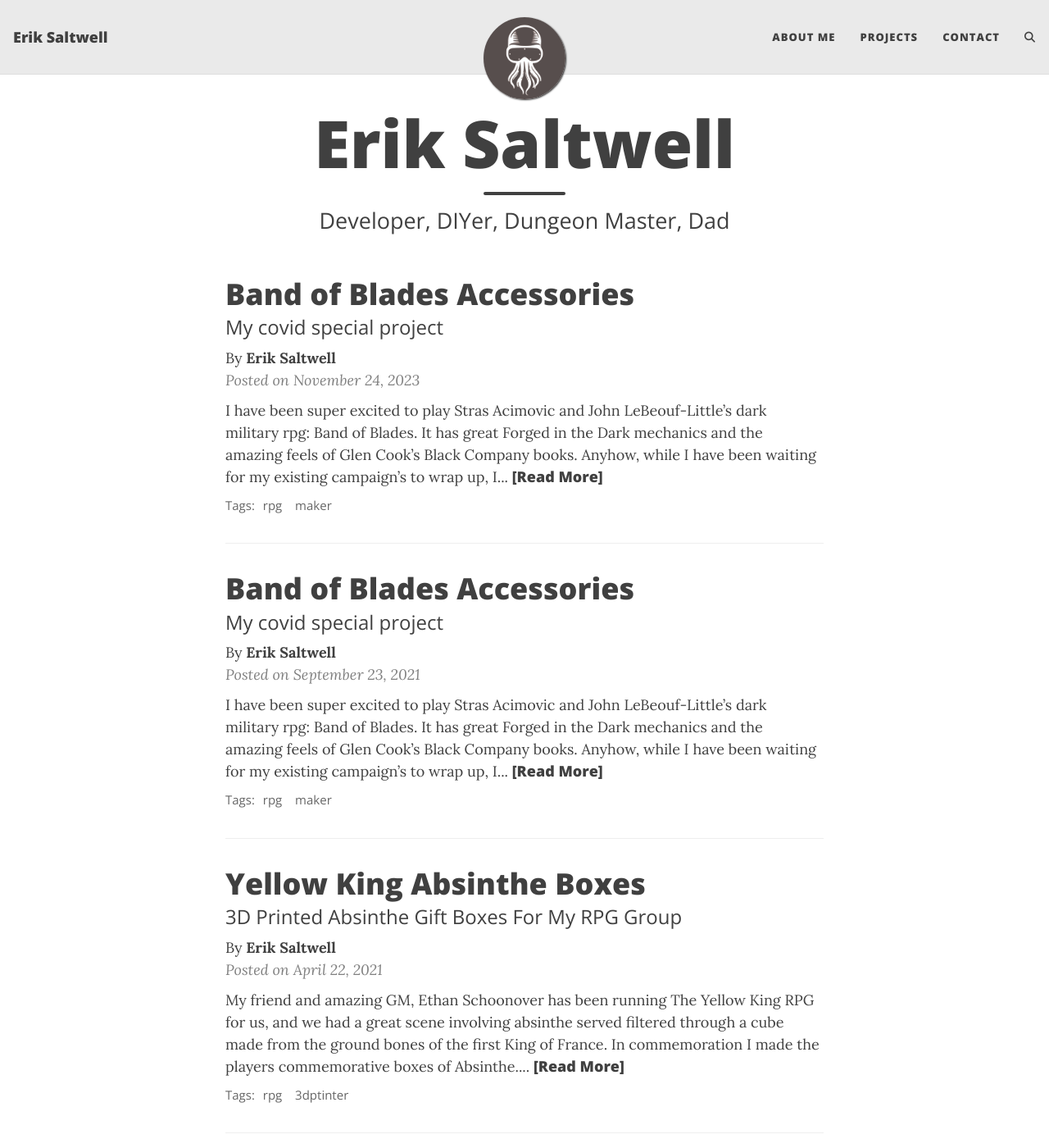
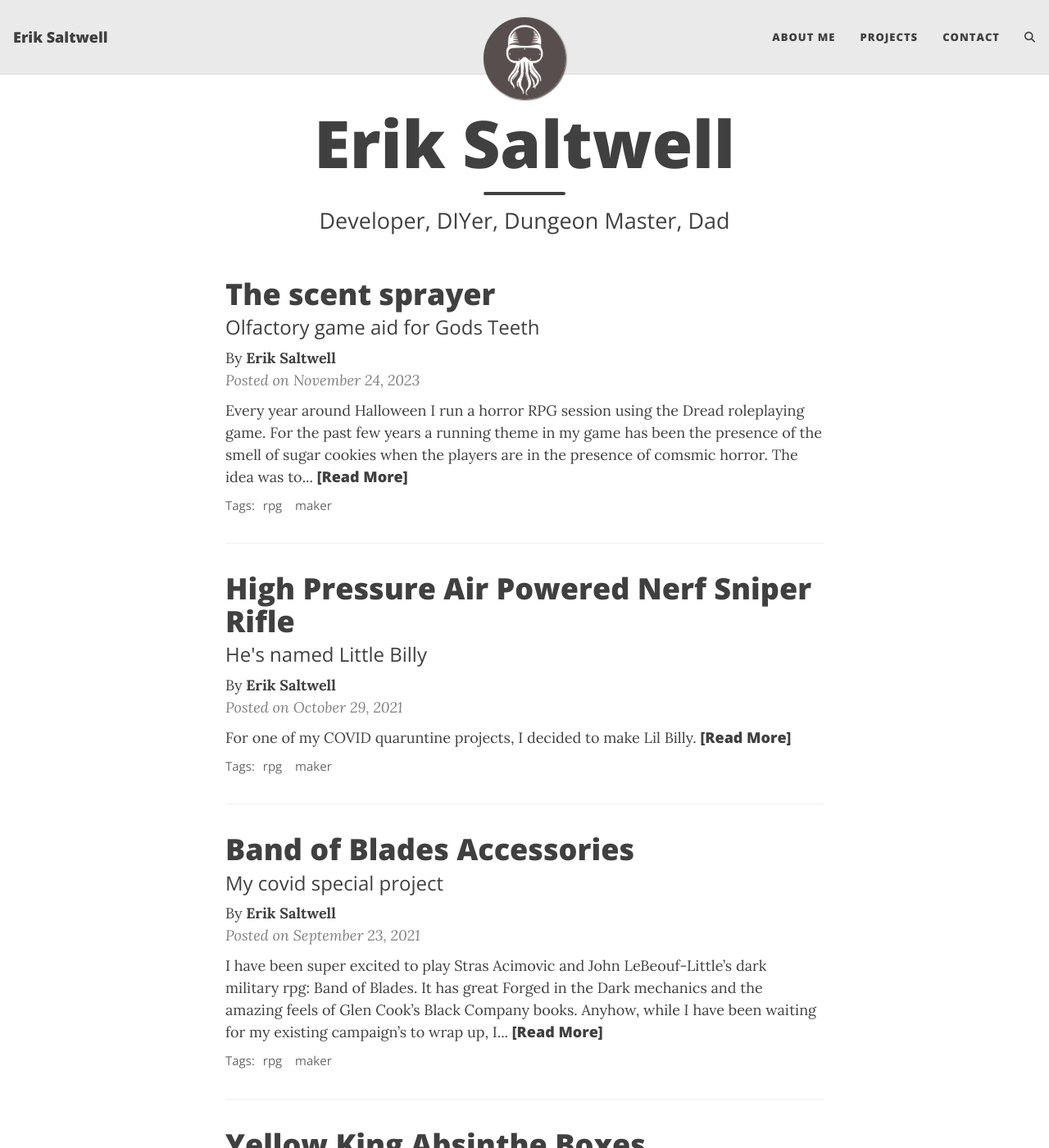
Before and after one commit to erik-saltwell/eriksaltwell.com, a Jekyll site: the page built from index.html, in a window 1280 px wide and 1400 px high. Shown: the whole window at 82% size. Built offline with Jekyll 4.4.1, drawn with Linux system fonts in a browser that asks for light colours; the list of posts is cut into pages by our own code; comment, search, counter and statistics services are not loaded.

Commit message:
more posts

```diff
--- /dev/null
+++ b/_posts/2021-10-29-nerf-sniper-rifle.md
@@ -0,0 +1,27 @@
+---
+layout: post
+title: High Pressure Air Powered Nerf Sniper Rifle
+subtitle: He's named Little Billy
+tags: [rpg, maker]
+author: Erik Saltwell
+---
+For one of my COVID quaruntine projects, I decided to make Lil Billy.
+![Air Rifle](/assets/img/lil_billy.jpg)
+
+Billy started life as a Nerf Longshot.
+![Inside of Air Rifle](/assets/img/nerf_before.jpg)
+
+I replaced all of its internals to use the air pressure from a paintball tank.  Then I added a 3 foot long brass barrel and painted it.
+![Air Rifle Mid Construction](/assets/img/nerf_middle.jpg)
+
+Unfortunately, it kept blowing my darts apart, so I ended up 3D printing a special back to hold it in place.
+![Nerf Dart](/assets/img/nerf_bullet.jpg)
+
+I had hoped that the gun would shoot super sonic darts, but the trigger failed before I could get the pressure up that high.  You can see my testing rig here.
+![Nerf Firing Test](/assets/img/nerf_post_test_2.jpg)
+
+It did, however, go right through this quarter inch plywood.
+![Hole In Plywood](/assets/img/nerf_hole.jpg)
+
+It also dented the plywood behind the first one.
+![Dent In Plywood](/assets/img/nerf_dent.jpg)
--- a/_posts/2023-11-24-scent-sprayer.md
+++ b/_posts/2023-11-24-scent-sprayer.md
@@ -1,14 +1,17 @@
 ---
 layout: post
-title: Band of Blades Accessories
-subtitle: My covid special project
+title: The scent sprayer
+subtitle: Olfactory game aid for Gods Teeth
 tags: [rpg, maker]
 author: Erik Saltwell
 ---
-I have been super excited to play [Stras Acimovic](https://twitter.com/strasa) and [John LeBeouf-Little](https://twitter.com/worldnamer)'s dark military rpg: [Band of Blades](https://offguardgames.com/band-of-blades/). It has great Forged in the Dark mechanics and the amazing feels of Glen Cook's [Black Company](https://www.amazon.com/Chronicles-Black-Company-Glen-Cook/dp/0765319233/) books.  Anyhow, while I have been waiting for my existing campaign's to wrap up, I have been building out accessories to use in play, including:
-- A laser-engraved leather map.
-- Leather guidebooks for each role.
-- 3D printed pieces to represent the current location of the legion on the map.
-- 3D printed unit tokens to track the history of victories and failures over the campaign.
+Every year around Halloween I run a horror RPG session using the [Dread](https://www.tiltingatwindmills.net/games/dread/) roleplaying game.  For the past few years a running theme in my game has been the presence of the smell of sugar cookies when the players are in the presence of comsmic horror.  The idea was to contrast something horrible with something sweet and innocent.
 
-![Game Accessories](/assets/img/BoBAccessories.jpg)
+I wanted to find a way for the players, not just the characters, to develop a dear response to this sweet smell, so during the game I wanted a way to distribute the smell of sugar cookies throughout our play area.
+
+Behold: The Scent Sprayer.
+![Scent Sparyer Rear](/assets/img/scent_sprayer_rear.jpg)
+
+It is just a holder for a PC case fan that is placed over a scented candle.  The increased airflow improves the burn rate of the candle and distributes the smell over a wide area.   From the front you can see the on-off switch.
+
+![Scent Sparyer Front](/assets/img/scent_sprayer_front.jpg)
```
Also changed, not shown: assets/img/scent_sprayer_front.jpg (added), assets/img/scent_sprayer_rear.jpg (added).
